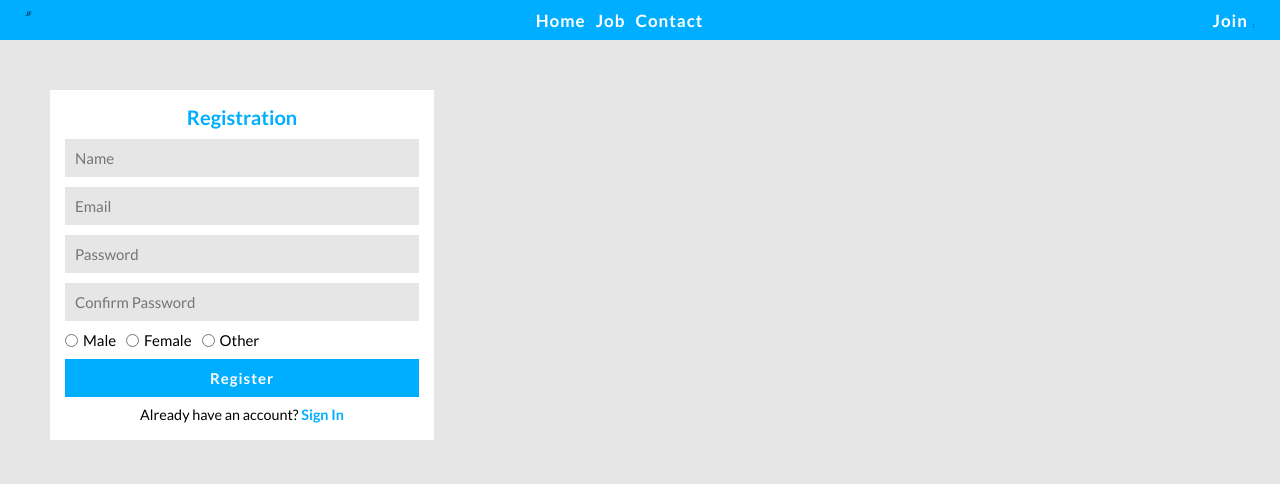
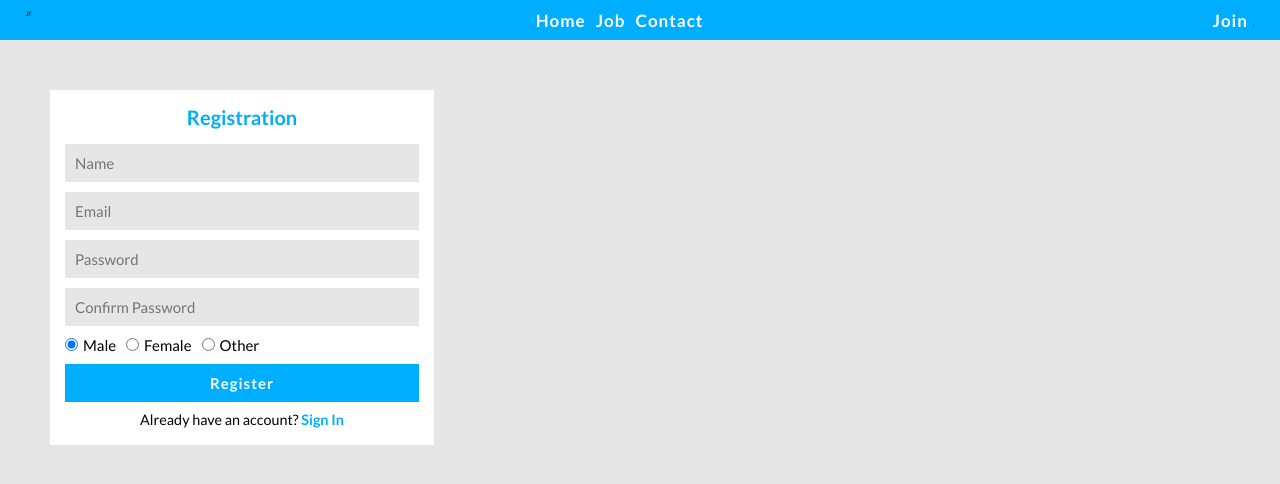
Before and after one commit to BakiAdol/Job-Finder, a React (Create React App) app in the folder client/: page /register in a window 1280 px wide. Shown: the top 484 px of the page. Built offline with nearby package versions, Linux system fonts and the light colour scheme; the HTML template or start-up script is replaced by a standard one.

Commit message:
inser user data and sign in(backend)

```diff
--- a/client/package.json
+++ b/client/package.json
@@ -2,6 +2,7 @@
   "name": "client",
   "version": "0.1.0",
   "private": true,
+  "proxy": "http://localhost:5000",
   "dependencies": {
     "@testing-library/jest-dom": "^5.11.4",
     "@testing-library/react": "^11.1.0",
--- a/client/src/components/Login/Login.js
+++ b/client/src/components/Login/Login.js
@@ -1,20 +1,65 @@
-import React from "react";
+import React, { useState } from "react";
+import { Link, useHistory } from "react-router-dom";
+import "../Register/Register.css";
 import { inputField } from "./fieldItems";
-import "../Register/Register.css";
 
 export default function Login() {
+  const [errorShow, seterrorShow] = useState("");
+
+  const history = useHistory();
+  const [logData, setLogData] = useState({
+    uEmail: "",
+    uPassword: "",
+  });
+
+  const handleInput = (event) => {
+    let { name, value } = event.target;
+    setLogData({ ...logData, [name]: value });
+  };
+
+  const submitLogData = async (e) => {
+    e.preventDefault();
+    const { uEmail, uPassword } = logData;
+    const res = await fetch("/login", {
+      method: "POST",
+      headers: {
+        "Content-Type": "application/json",
+      },
+      body: JSON.stringify({
+        uEmail,
+        uPassword,
+      }),
+    });
+    const data = await res.json();
+    if (res.status === 422) {
+      seterrorShow(data.error);
+    } else {
+      history.push("/");
+    }
+  };
+
   return (
     <div className="regContainer">
       <h1>Sign In</h1>
-      <form className="regForm">
-        {inputField.map((items) => {
-          return <input type={items.type} placeholder={items.placeHolder} />;
+      <p className="errorShow">{errorShow}</p>
+      <form className="regForm" method="POST" onSubmit={submitLogData}>
+        {inputField.map((items, pos) => {
+          return (
+            <input
+              name={items.value}
+              key={pos}
+              value={logData.value}
+              onChange={handleInput}
+              type={items.type}
+              placeholder={items.placeHolder}
+            />
+          );
         })}
         <button type="submit">Log In</button>
       </form>
       <div className="alreadyAccount">
         <p>Not have an account?</p>
-        <a href="/register"> Register</a>
+        <Link to="/register"> Register</Link>
       </div>
     </div>
   );
--- a/client/src/components/Login/fieldItems.js
+++ b/client/src/components/Login/fieldItems.js
@@ -1,9 +1,11 @@
 let inputField = [
   {
+    value: "uEmail",
     type: "email",
     placeHolder: "Email",
   },
   {
+    value: "uPassword",
     type: "password",
     placeHolder: "Password",
   },
--- a/client/src/components/navbar/Navbar.js
+++ b/client/src/components/navbar/Navbar.js
@@ -9,13 +9,14 @@ export default function Navbar() {
       <div className="NavContainer">
         <div className="navLogo">JF</div>
         <div className="links">
-          {NavLinkItems.map((item) => {
+          {NavLinkItems.map((item, pos) => {
             return (
               <NavLink
                 exact
                 activeClassName="navActive"
                 to={item.link}
                 className="navLink"
+                key={pos}
               >
                 {item.linkName}
               </NavLink>
--- a/client/src/components/register/Register.css
+++ b/client/src/components/register/Register.css
@@ -3,12 +3,20 @@ div.regContainer {
   width: 30%;
   padding: 1.5rem;
   margin: 5rem;
+  min-width: 300px;
 }
 
 div.regContainer h1 {
   text-align: center;
   font-size: 2rem;
   color: var(--c-primary);
+}
+
+div.regContainer p.errorShow {
+  font-size: 1.5rem;
+  color: var(--c-error);
+  font-weight: 700;
+  margin-top: 0.5rem;
 }
 
 div.regContainer form.regForm input[type="text"],
--- a/client/src/components/register/Register.js
+++ b/client/src/components/register/Register.js
@@ -1,23 +1,78 @@
-import React from "react";
+import React, { useState } from "react";
+import { Link, useHistory } from "react-router-dom";
 import { inputField, radioField } from "./fieldItems";
 import "./Register.css";
 
 export default function Register() {
+  const [errorShow, seterrorShow] = useState("");
+
+  const history = useHistory();
+  const [regData, setRegData] = useState({
+    uName: "",
+    uEmail: "",
+    uPassword: "",
+    uConfirmPassword: "",
+    uGender: "Male",
+  });
+  const handleInput = (event) => {
+    let { name, value } = event.target;
+    setRegData({ ...regData, [name]: value });
+  };
+  const submitRegData = async (e) => {
+    e.preventDefault();
+    const { uName, uEmail, uPassword, uConfirmPassword, uGender } = regData;
+    const res = await fetch("/register", {
+      method: "POST",
+      headers: {
+        "Content-Type": "application/json",
+      },
+      body: JSON.stringify({
+        uName,
+        uEmail,
+        uPassword,
+        uConfirmPassword,
+        uGender,
+      }),
+    });
+    const data = await res.json();
+    if (res.status === 422) {
+      seterrorShow(data.error);
+    } else {
+      history.push("/");
+    }
+  };
   return (
     <div className="regContainer">
       <h1>Registration</h1>
-      <form className="regForm">
-        {inputField.map((items) => {
-          return <input type={items.type} placeholder={items.placeHolder} />;
+      <p className="errorShow">{errorShow}</p>
+      <form method="POST" className="regForm" onSubmit={submitRegData}>
+        {inputField.map((items, pos) => {
+          return (
+            <input
+              name={items.value}
+              key={items.value}
+              value={regData.value}
+              onChange={handleInput}
+              type={items.type}
+              placeholder={items.placeHolder}
+            />
+          );
         })}
         <br />
         <div className="genderContainer">
-          {radioField.map((items) => {
+          {radioField.map((items, pos) => {
             return (
-              <>
-                <input type="radio" id={items.id} value={items.rName} />
-                <label for={items.id}>{items.rName}</label>
-              </>
+              <div key={pos}>
+                <input
+                  type="radio"
+                  name="uGender"
+                  id={items.id}
+                  onChange={handleInput}
+                  value={items.rName}
+                  checked={regData.uGender === items.rName}
+                />
+                <label htmlFor={items.id}>{items.rName}</label>
+              </div>
             );
           })}
         </div>
@@ -25,7 +80,7 @@ export default function Register() {
       </form>
       <div className="alreadyAccount">
         <p>Already have an account?</p>
-        <a href="/login"> Sign In</a>
+        <Link to="/login"> Sign In</Link>
       </div>
     </div>
   );
--- a/client/src/components/register/fieldItems.js
+++ b/client/src/components/register/fieldItems.js
@@ -1,17 +1,21 @@
 let inputField = [
   {
+    value: "uName",
     type: "text",
     placeHolder: "Name",
   },
   {
+    value: "uEmail",
     type: "email",
     placeHolder: "Email",
   },
   {
+    value: "uPassword",
     type: "password",
     placeHolder: "Password",
   },
   {
+    value: "uConfirmPassword",
     type: "password",
     placeHolder: "Confirm Password",
   },
--- a/client/src/index.css
+++ b/client/src/index.css
@@ -11,6 +11,7 @@
   --c-primary: rgb(0, 174, 255);
   --c-light-gray: rgb(230, 230, 230);
   --c-dark-gray: rgb(94, 94, 94);
+  --c-error: red;
 }
 
 body {
```
Also changed, not shown: 1 other file (tests, documents, lock files or other folders).
